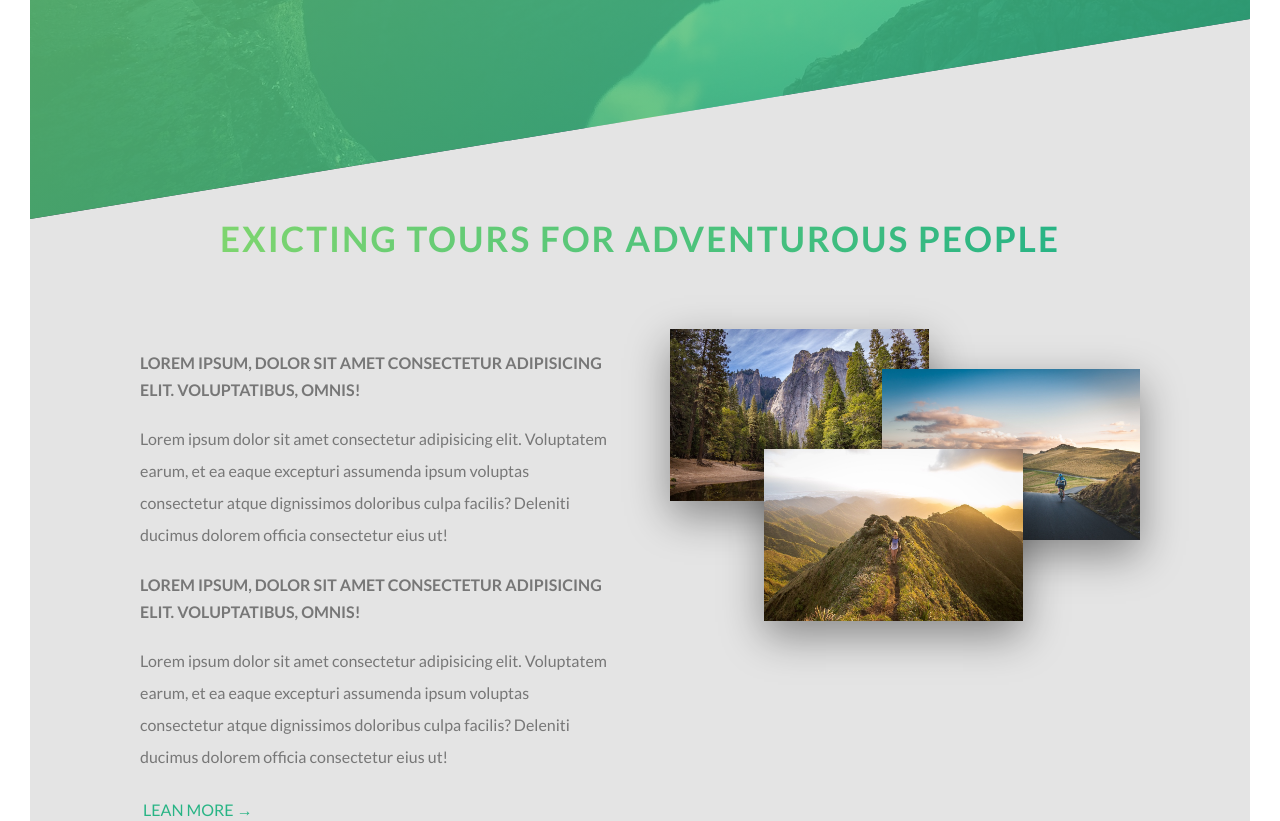
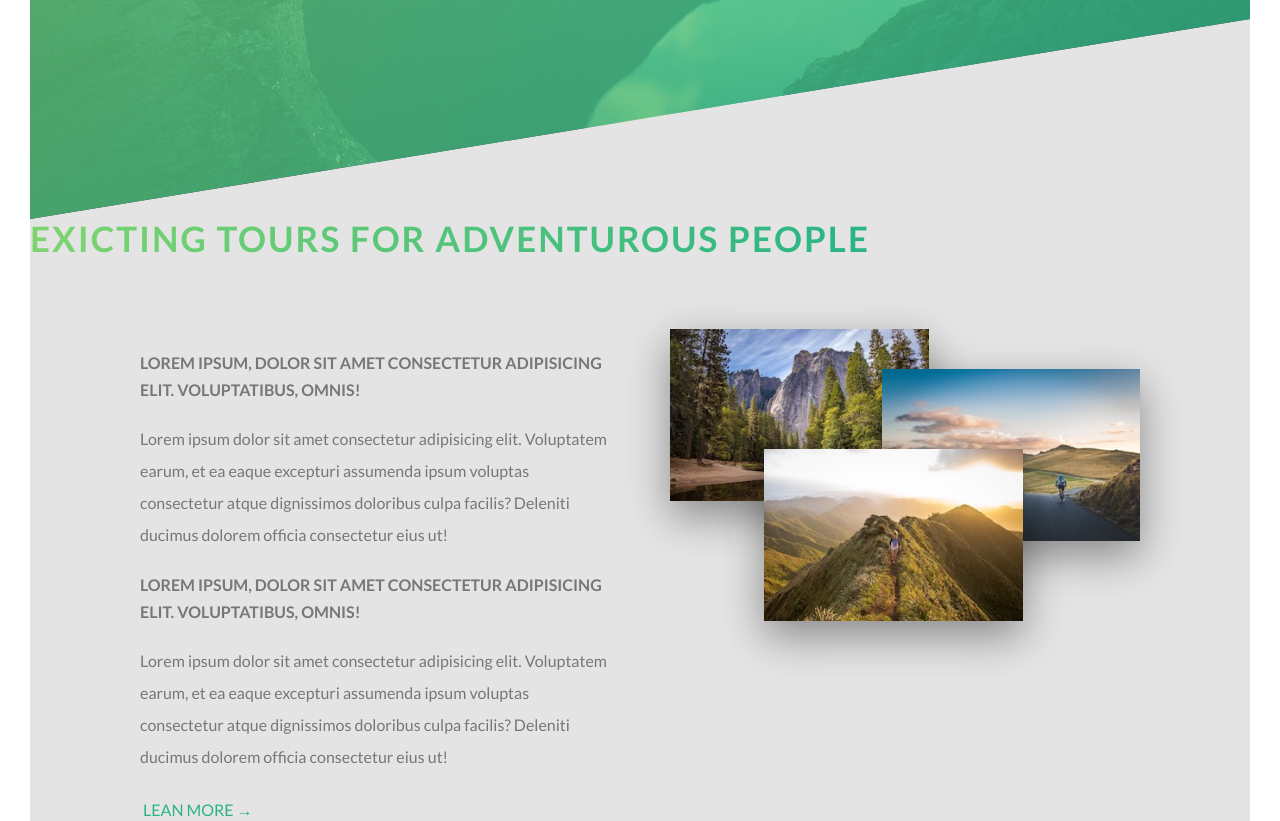
Before and after one commit to Christopher-Mcleroy/natours, a website built with webpack: page src/index.html in a window 1280 px wide. Shown: the part 571-1392 px from the top of the page. Built offline with nearby package versions, Linux system fonts and the light colour scheme.

Commit message:
added compact images

```diff
--- a/src/index.html
+++ b/src/index.html
@@ -47,11 +47,9 @@
     <main>
       <!--  about heading -->
       <section class="section-about">
-        <div class="u-text-center mb-8">
-          <h2 class="heading-secondary">
-            exicting tours for adventurous people
-          </h2>
-        </div>
+        <h2 class="u-text-center mb-8 heading-secondary">
+          exicting tours for adventurous people
+        </h2>
 
         <!-- about us and pictures -->
         <div class="row">
@@ -83,17 +81,17 @@
           <div class="col-1-2">
             <div class="composition">
               <img
-                src="img/nat-1-large.jpg"
+                src="img/nat-1.jpg"
                 alt="photo 1"
                 class="composition__photo composition__photo--photo1"
               />
               <img
-                src="img/nat-2-large.jpg"
+                src="img/nat-2.jpg"
                 alt="photo 2"
                 class="composition__photo composition__photo--photo2"
               />
               <img
-                src="img/nat-3-large.jpg"
+                src="img/nat-3.jpg"
                 alt="photo 3"
                 class="composition__photo composition__photo--photo3"
               />
```
Also changed, not shown: src/img/nat-4-small.jpg (added), src/img/nat-5-small.jpg (added), src/img/nat-6-small.jpg (added), src/img/nat-7-small.jpg (added), src/img/nat-8-small.jpg (added), src/img/nat-9-small.jpg (added).
